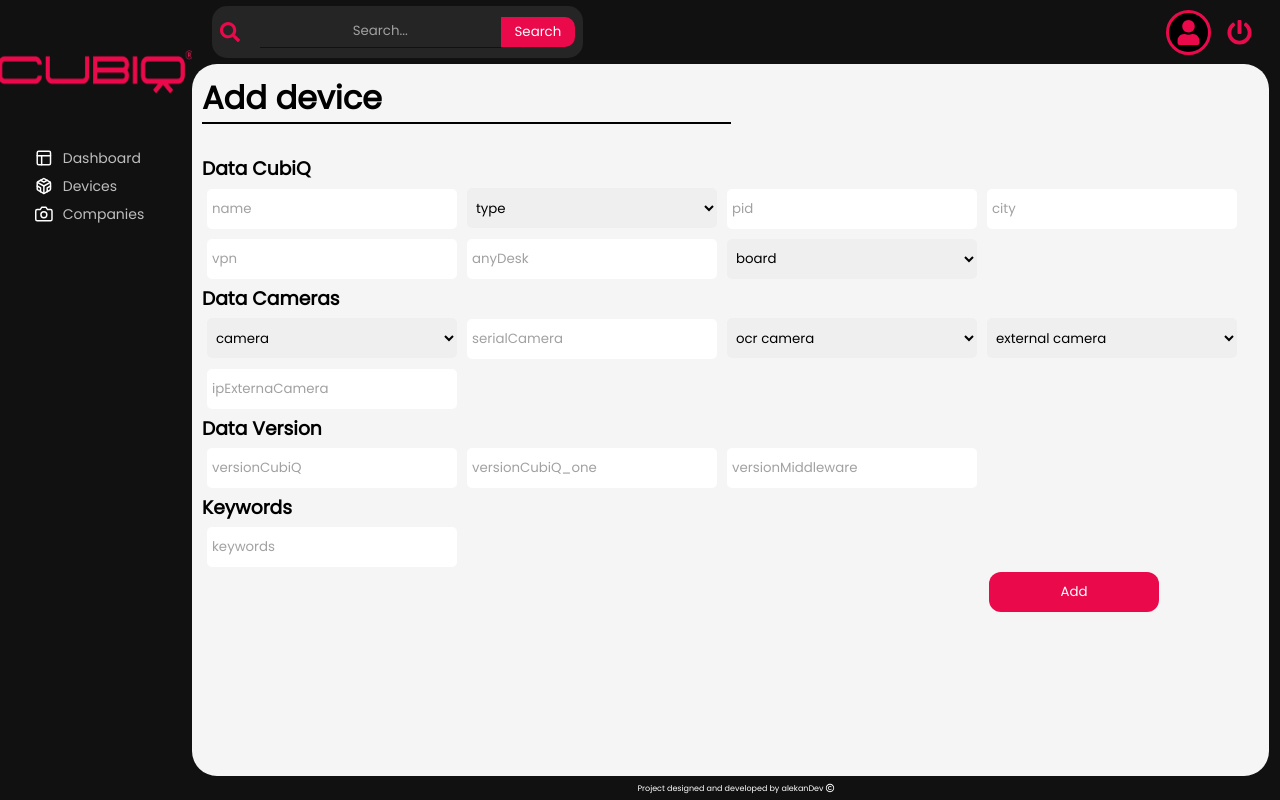
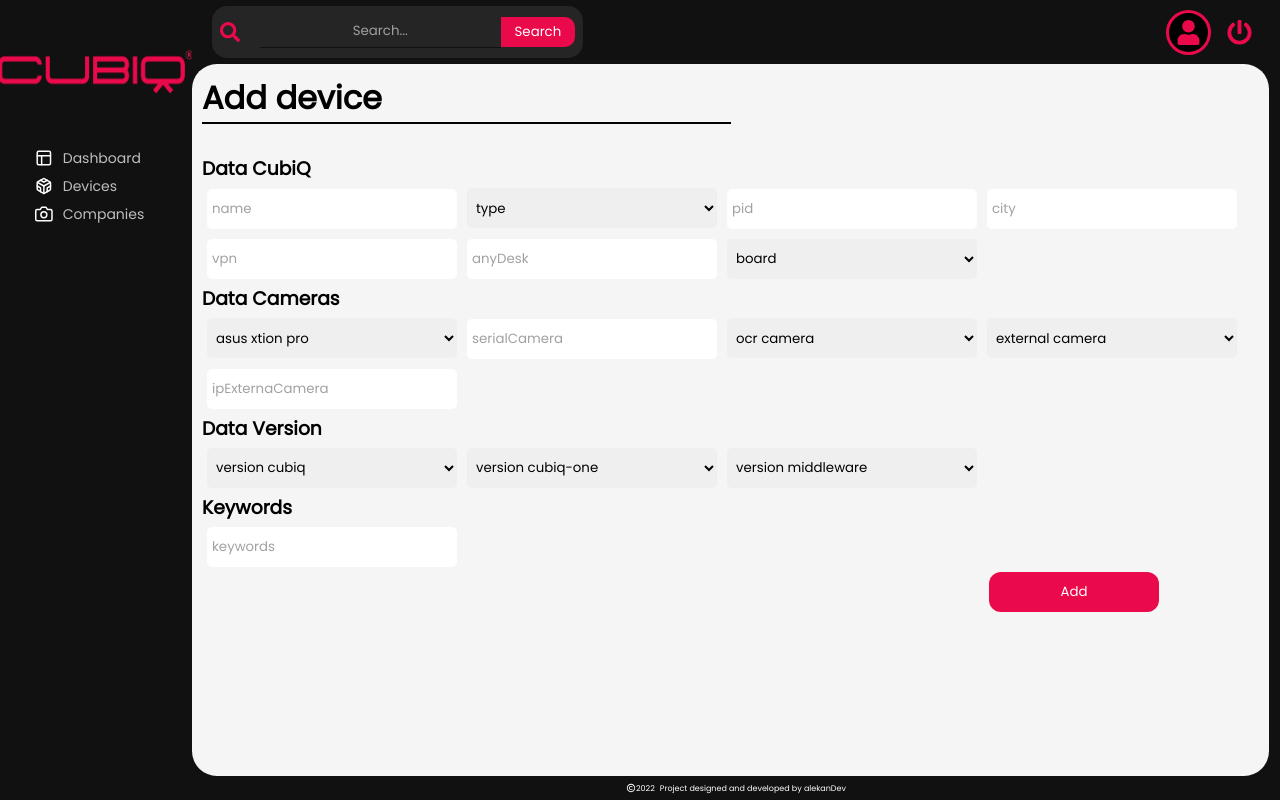
Before and after one commit to alekanDev/app_soporte, a React (Create React App) app: page /admin/devices/addDevice in a window 1280 px wide. Built offline with nearby package versions, Linux system fonts and the light colour scheme.

Commit message:
Sidebar to FormAddDevice

```diff
--- a/src/components/Footer.jsx
+++ b/src/components/Footer.jsx
@@ -6,7 +6,7 @@ import { RiCopyrightLine } from "react-icons/ri";
 const Footer = () => {
   return (
     <div className='footerContent'>
-        <span>Project designed and developed by alekanDev</span> <RiCopyrightLine size={10}/>
+      <RiCopyrightLine size={10}/> 2022 <span>Project designed and developed by alekanDev</span>
     </div>
   )
 }
--- a/src/components/SubDashboard.jsx
+++ b/src/components/SubDashboard.jsx
@@ -1,6 +1,7 @@
 import React from 'react'
 import Ruta from './Ruta'
-import { FiFileText, FiList } from 'react-icons/fi'
+import { FiFileText } from 'react-icons/fi'
+
 
 
 const SubDashboard = () => {
@@ -10,7 +11,7 @@ const SubDashboard = () => {
     <div className='subMenus'>
       <ul className='itemsSubMenus'>
         <li><FiFileText size={value}/><span><Ruta route='/admin/Dashboard/reports' name='Reports' /></span></li>
-        <li><FiList size={value}/><span><Ruta route='/admin/Dashboard/lists' name='Lists' /></span></li>
+        {/* <li><FiList size={value}/><span><Ruta route='/admin/Dashboard/lists' name='Lists' /></span></li> */}
       </ul>
     </div>
   )
--- a/src/pages/FormAddDevice.jsx
+++ b/src/pages/FormAddDevice.jsx
@@ -36,7 +36,7 @@ const FormAddDevice = () => {
         </select>
         <h3>Data Cameras</h3>
         <select name='camera' id='camera'>
-          <option value="jetsonNano">camera</option>
+          <option value="jetsonNano" disabled>camera</option>
           <option value="jetsonNano">asus xtion pro</option>
           <option value="jetsonNano">orbeq femto</option>
           <option value="jetsonNano">lidar cube 1</option>
@@ -44,7 +44,6 @@ const FormAddDevice = () => {
         <input type="text" placeholder='serialCamera'/>
         <select name='ocrCamera' id='ocrCamera'>
           <option value="jetsonNano">ocr camera</option>
-            <option value="jetsonNano">n/A</option>
           <optgroup label='hikRobot'>
             <option value="jetsonNano">id 5060</option>
             <option value="jetsonNano">id 6000</option>
@@ -52,15 +51,27 @@ const FormAddDevice = () => {
         </select>
         <select name='externalCamera' id='externalCamera'>
           <option value="jetsonNano">external camera</option>
-          <option value="jetsonNano">n/A</option>
           <option value="jetsonNano">dhajua</option>
           <option value="jetsonNano">elp</option>
         </select>
         <input type="text" placeholder='ipExternaCamera'/>
         <h3>Data Version</h3>
-        <input type="text" placeholder='versionCubiQ'/>
-        <input type="text" placeholder='versionCubiQ_one'/>
-        <input type="text" placeholder='versionMiddleware'/>
+        <select name="versionCubiQ" id="versionCubiQ">
+          <option value="versionCubiQ">version cubiq</option>
+          <option value="V3.0.40">V3.0.40</option>
+          <option value="V3.0.41 -no save">V3.0.41 -no save</option>
+        </select>
+        <select name="versionCubiQ_one" id="versionCubiQ_one">
+          <option value="versionCubiQ_one">version cubiq-one</option>
+          <option value="specialVersion">3.7.3 Beta-19-14-22</option>
+          <option value="specialVersion">special version</option>
+        </select>
+        <select name="versionMiddleware" id="versionMiddleware">
+          <option value="versionMiddleware">version middleware</option>
+          <option value="versionMiddleware">3.2.4</option>
+          <option value="versionMiddleware">3.3.2 Beta-18-04-22</option>
+          <option value="versionMiddleware">3.3.3 Beta-21-04-22</option>
+        </select>
         <h3>Keywords</h3>
         <input type="text" placeholder='keywords'/>
         <div className='btnSubmit'>
--- a/src/styles/footer.css
+++ b/src/styles/footer.css
@@ -4,5 +4,5 @@
   justify-content: center;
 }
   .footerContent span{
-    margin-right: 1px;
+    margin-left: 5px;
   }
```
